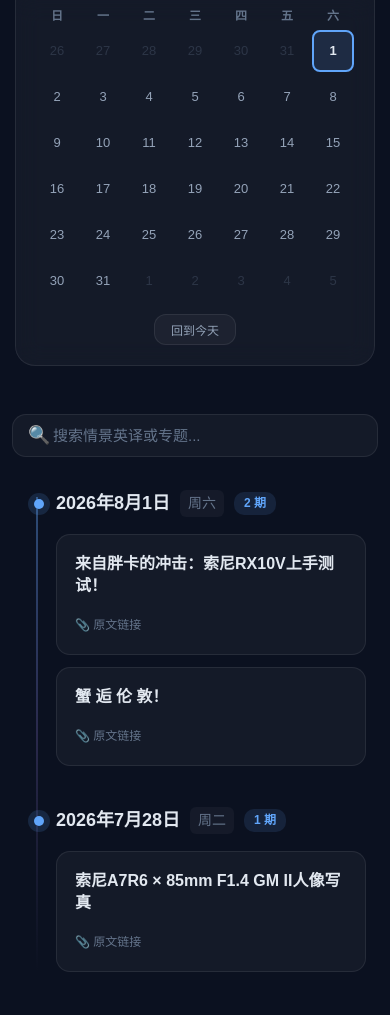
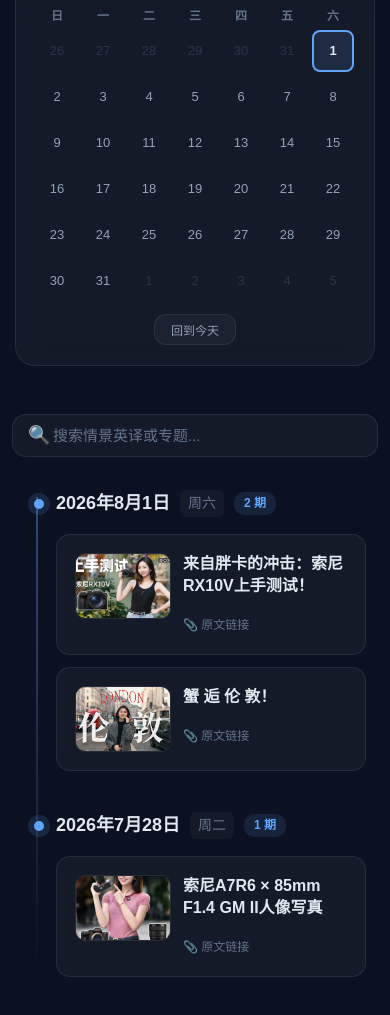
Before and after one commit to czh55/language_paraphrase, a plain HTML site: page docs/index.html in a window 390 px wide. Shown: the part 439-1454 px from the top of the page. Drawn offline with Linux system fonts and the light colour scheme; no server answers.

Commit message:
feat: show episode cover images on home timeline cards
- add .card-cover thumbnail on the left of each timeline card
- src from index.json cover field; hide on error/loading failure
- responsive sizing for mobile

Co-authored-by: Cursor <cursoragent@cursor.com>

```diff
--- a/docs/index.html
+++ b/docs/index.html
@@ -289,6 +289,24 @@
       align-items: flex-start;
       gap: 12px;
       margin-bottom: 10px;
+    }
+    .card-body {
+      display: flex;
+      align-items: flex-start;
+      gap: 16px;
+    }
+    .card-cover {
+      width: 128px;
+      height: 84px;
+      object-fit: cover;
+      border-radius: 10px;
+      border: 1px solid var(--border);
+      flex-shrink: 0;
+      display: block;
+    }
+    .card-content {
+      flex: 1;
+      min-width: 0;
     }
     .card-title {
       font-size: 18px;
@@ -621,6 +639,8 @@
       .date-label { font-size: 18px; }
       .card { padding: 18px; }
       .card-title { font-size: 16px; }
+      .card-body { gap: 12px; }
+      .card-cover { width: 96px; height: 66px; }
       .search-bar { padding: 0 12px; }
       .search-input { padding: 12px 16px 12px 40px; }
       .search-icon { left: 28px; }
@@ -1038,7 +1058,14 @@
               ? '<span class="card-duration">⏱ ' + escapeHtml(item.duration) + '</span>'
               : '';
 
+            var coverHtml = (!isError && item.cover)
+              ? '<img class="card-cover" src="' + escapeHtml(item.cover) + '" alt="' + escapeHtml(item.title || '') + ' 封面" loading="lazy" onerror="this.style.display=\'none\'">'
+              : '';
+
             card.innerHTML =
+              '<div class="card-body">' +
+                coverHtml +
+                '<div class="card-content">' +
                   '<div class="card-header">' +
                     '<span class="card-title">' + titleText + '</span>' +
                   '</div>' +
@@ -1046,6 +1073,8 @@
                   tagsHtml +
                   durationHtml +
                   sourceLink +
+                '</div>' +
+              '</div>' +
               '<span class="card-link-icon">&#x2197;</span>';
 
             group.appendChild(card);
```
Lines whose indentation alone changed are shown as unchanged.
